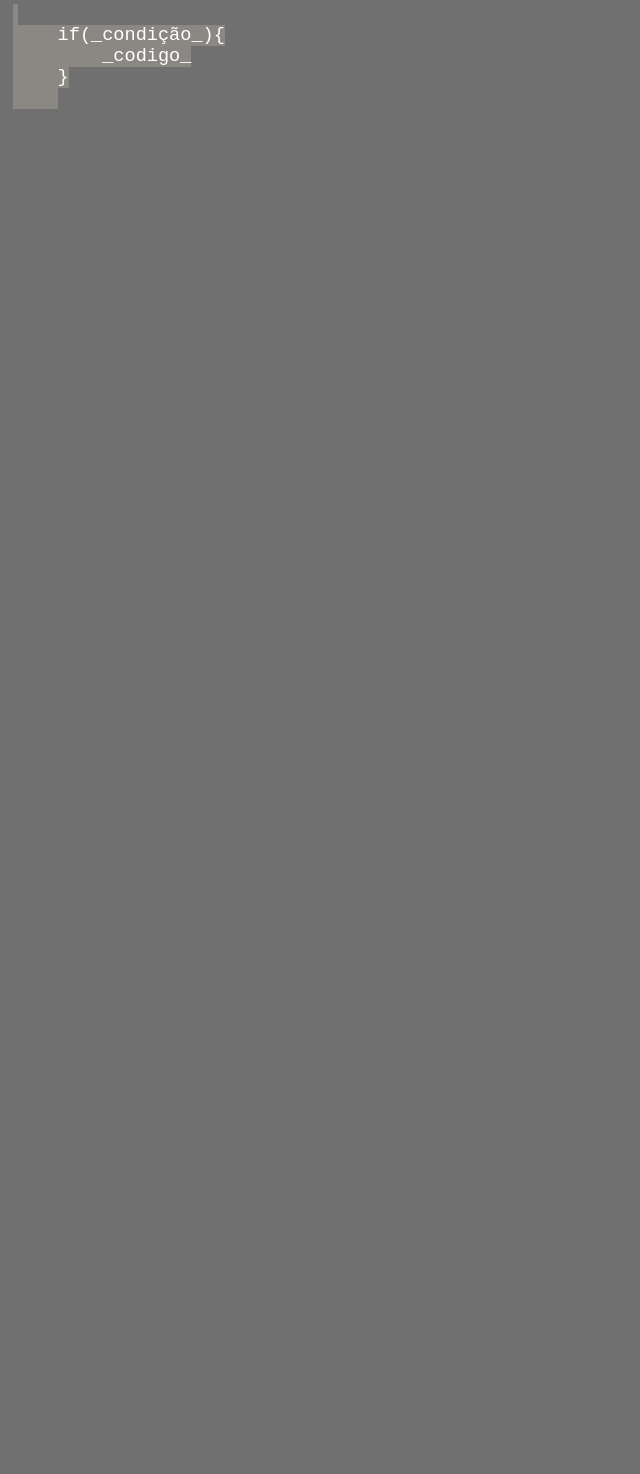
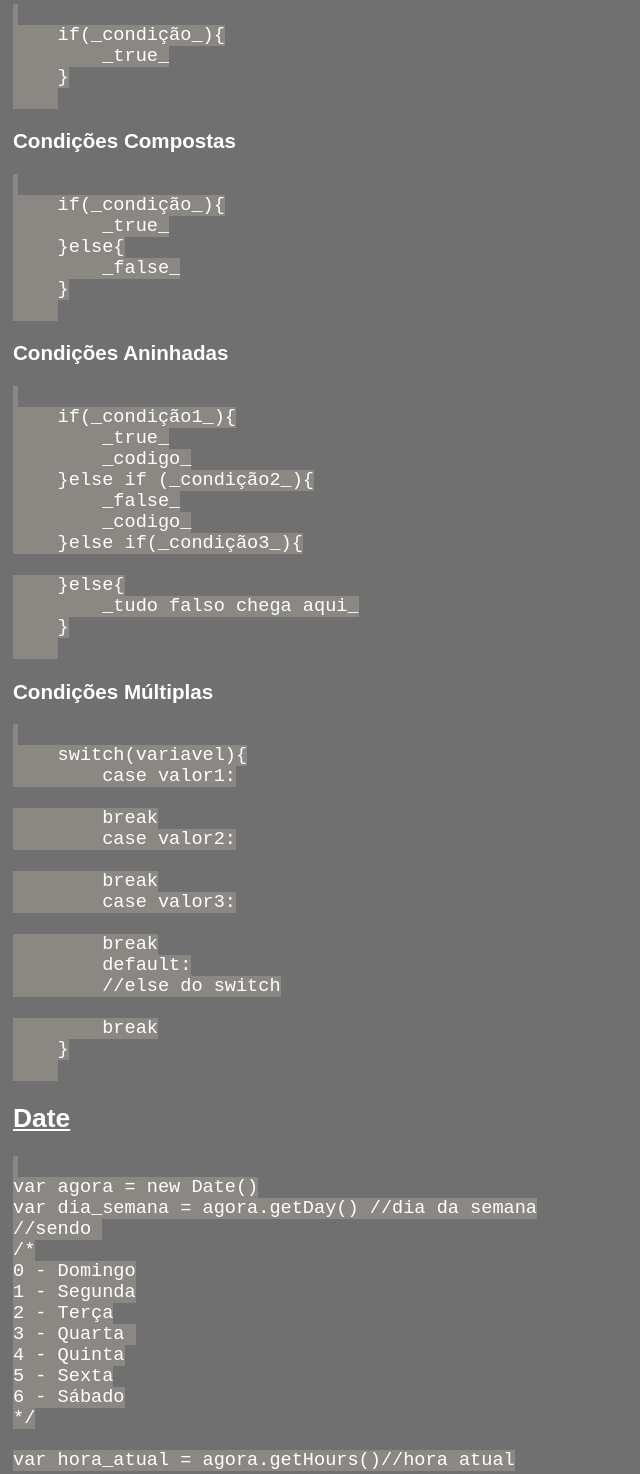
Before and after one commit to lucianorb19/Estudos_JavaScript, a plain HTML site: page aula04/ex01.html in a window 1280 px wide. Shown: the part 7189-8663 px from the top of the page, without its empty margins (0-640 px from the left). Before the commit the page ends 7354 px from the top, so only its background shows below. Drawn offline with Linux system fonts and the light colour scheme.

Commit message:
condições compostas, aninhadas e múltiplas JS

```diff
--- a/aula04/ex01.html
+++ b/aula04/ex01.html
@@ -291,7 +291,50 @@ function clicar(){
     <h3>Condições Simples</h3>
     <pre><code>
     if(_condição_){
+        _true_
+    }
+    </code></pre>
+
+    <h3>Condições Compostas</h3>
+    <pre><code>
+    if(_condição_){
+        _true_
+    }else{
+        _false_
+    }
+    </code></pre>
+
+    <h3>Condições Aninhadas</h3>
+    <pre><code>
+    if(_condição1_){
+        _true_
         _codigo_
+    }else if (_condição2_){
+        _false_
+        _codigo_
+    }else if(_condição3_){
+
+    }else{
+        _tudo falso chega aqui_
+    }
+    </code></pre>
+
+    <h3>Condições Múltiplas</h3>
+    <pre><code>
+    switch(variavel){
+        case valor1:
+
+        break
+        case valor2:
+
+        break
+        case valor3:
+
+        break
+        default:
+        //else do switch
+
+        break
     }
     </code></pre>
 
@@ -301,7 +344,23 @@ function clicar(){
 
 
 
+<h2>Date</h2>
+<pre><code>
+var agora = new Date()
+var dia_semana = agora.getDay() //dia da semana
+//sendo
+/*
+0 - Domingo
+1 - Segunda
+2 - Terça
+3 - Quarta
+4 - Quinta
+5 - Sexta
+6 - Sábado
+*/
 
+var hora_atual = agora.getHours()//hora atual
+</code></pre>
 
 
 
```
